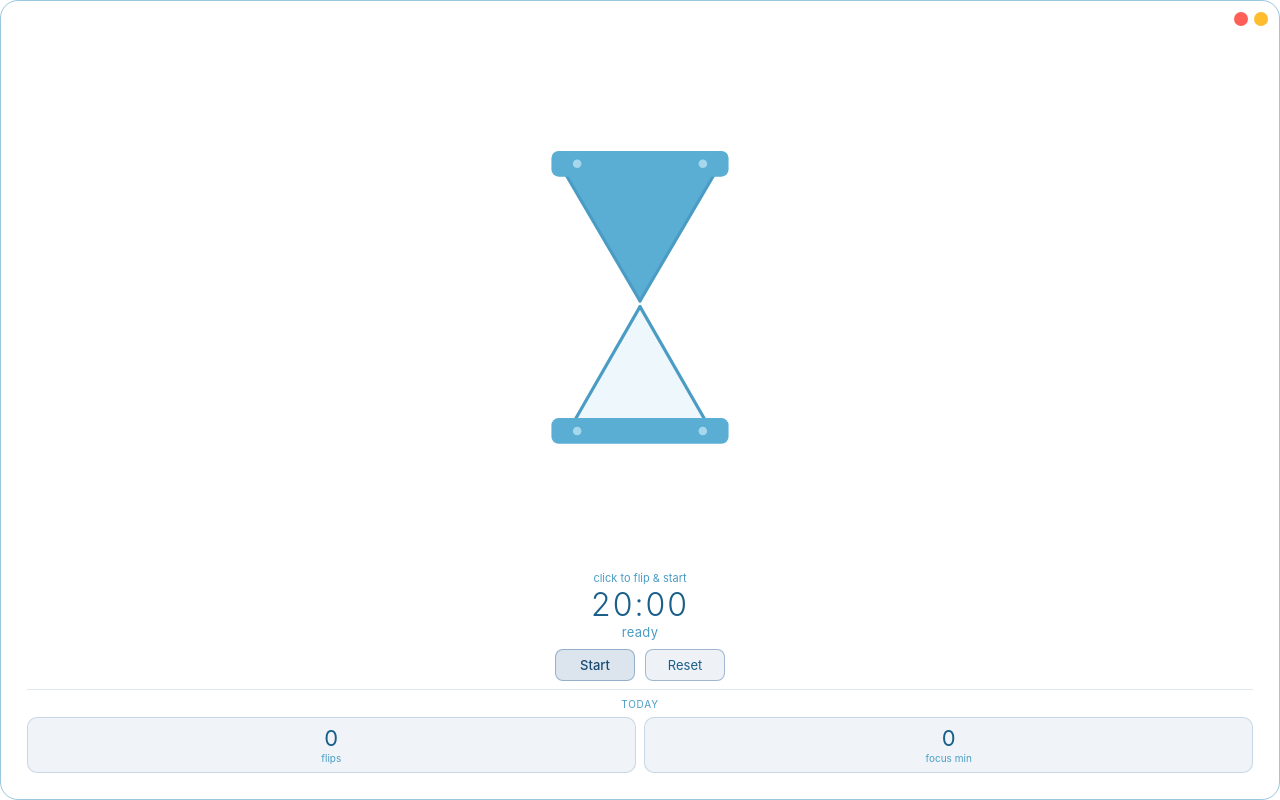
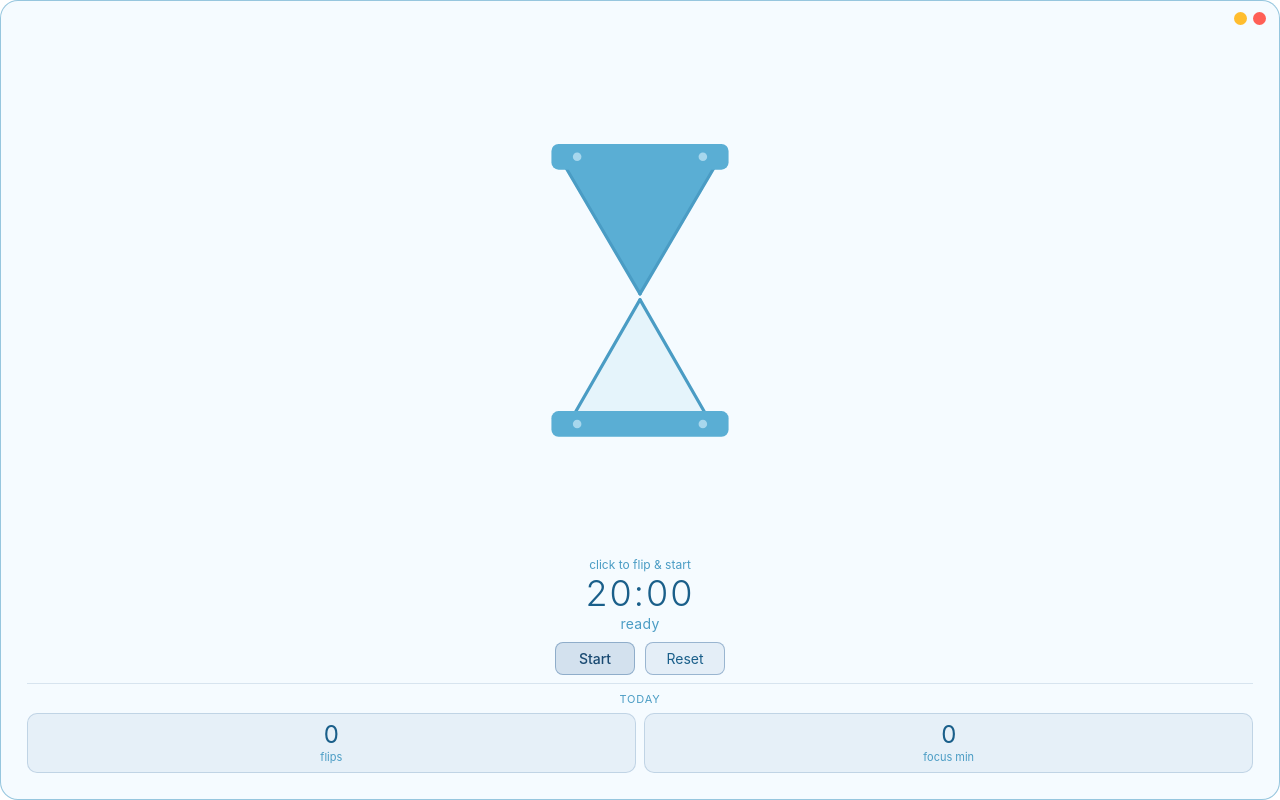
Before and after one commit to hesammoeinedin/focus-sand-clock, an Electron app: page index.html in a window 1280 px wide. Drawn offline with Linux system fonts and the light colour scheme; no server answers.

Commit message:
Polish UI: grouped buttons top-right, subtle background, larger fonts, fix mini expand

```diff
--- a/index.html
+++ b/index.html
@@ -19,7 +19,7 @@
     .widget {
       width: 100vw;
       height: 100vh;
-      background: transparent;
+      background: rgba(180,220,255,0.13);
       border-radius: 18px;
       border: 1.5px solid rgba(74,156,196,0.55);
       display: flex;
@@ -31,35 +31,28 @@
       -webkit-app-region: drag;
     }
 
-    .close-btn {
+    /* yellow + red grouped top-right */
+    .btn-group {
       position: absolute;
       top: clamp(6px, 1.5vw, 12px);
-      right: clamp(22px, 6vw, 32px);
-      width: clamp(10px, 2.5vw, 14px);
-      height: clamp(10px, 2.5vw, 14px);
+      right: clamp(8px, 2vw, 14px);
+      display: flex;
+      gap: 6px;
+      align-items: center;
+      -webkit-app-region: no-drag;
+      z-index: 10;
+    }
+    .dot-btn {
+      width: clamp(10px, 2.5vw, 13px);
+      height: clamp(10px, 2.5vw, 13px);
       border-radius: 50%;
-      background: #ff5f56;
       border: none;
       cursor: pointer;
-      z-index: 10;
-      -webkit-app-region: no-drag;
     }
-    .close-btn:hover { background: #ff2d20; }
-
-    .mini-btn {
-      position: absolute;
-      top: clamp(6px, 1.5vw, 12px);
-      right: clamp(6px, 1.5vw, 12px);
-      width: clamp(10px, 2.5vw, 14px);
-      height: clamp(10px, 2.5vw, 14px);
-      border-radius: 50%;
-      background: #ffbd2e;
-      border: none;
-      cursor: pointer;
-      z-index: 10;
-      -webkit-app-region: no-drag;
-    }
-    .mini-btn:hover { background: #ffaa00; }
+    .dot-btn.yel { background: #ffbd2e; }
+    .dot-btn.yel:hover { background: #ffaa00; }
+    .dot-btn.red { background: #ff5f56; }
+    .dot-btn.red:hover { background: #ff2d20; }
 
     .hg-wrap {
       cursor: pointer;
@@ -81,7 +74,7 @@
     .hg-wrap:active { transform: scale(0.97); }
 
     .flip-hint {
-      font-size: clamp(8px, 1.8vw, 11px);
+      font-size: clamp(9px, 2vw, 12px);
       color: #4a9cc4;
       margin-top: 2px;
       margin-bottom: 2px;
@@ -89,7 +82,7 @@
     }
 
     .time-display {
-      font-size: clamp(18px, 5vw, 32px);
+      font-size: clamp(22px, 6vw, 36px);
       font-weight: 300;
       color: #1a5f8a;
       letter-spacing: 2px;
@@ -99,7 +92,7 @@
     }
 
     .status {
-      font-size: clamp(9px, 2vw, 13px);
+      font-size: clamp(11px, 2.2vw, 14px);
       color: #4a9cc4;
       letter-spacing: 0.3px;
       min-height: 1.4em;
@@ -108,7 +101,7 @@
     }
 
     .done-banner {
-      font-size: clamp(9px, 1.9vw, 12px);
+      font-size: clamp(10px, 2vw, 13px);
       color: #1a6a40;
       background: rgba(46,125,79,0.10);
       border: 1px solid rgba(46,125,79,0.25);
@@ -135,7 +128,7 @@
       color: #1a5f8a;
       border-radius: 8px;
       padding: clamp(4px, 1vw, 7px) clamp(10px, 3vw, 18px);
-      font-size: clamp(9px, 2vw, 13px);
+      font-size: clamp(11px, 2.2vw, 14px);
       cursor: pointer;
       transition: background 0.15s;
       font-family: inherit;
@@ -161,7 +154,7 @@
     .stats-section { width: 100%; flex-shrink: 0; }
 
     .stats-label {
-      font-size: clamp(7px, 1.6vw, 10px);
+      font-size: clamp(8px, 1.8vw, 11px);
       color: #4a9cc4;
       letter-spacing: 0.8px;
       text-transform: uppercase;
@@ -184,14 +177,14 @@
     }
 
     .stat-val {
-      font-size: clamp(14px, 4vw, 22px);
+      font-size: clamp(16px, 4.5vw, 24px);
       font-weight: 400;
       color: #1a5f8a;
       line-height: 1.1;
     }
 
     .stat-lbl {
-      font-size: clamp(7px, 1.6vw, 10px);
+      font-size: clamp(8px, 1.8vw, 11px);
       color: #4a9cc4;
       margin-top: 2px;
     }
@@ -215,18 +208,34 @@
       height: 100vh;
       border-radius: 14px;
       border: 1.5px solid rgba(74,156,196,0.55);
-      background: transparent;
+      background: rgba(180,220,255,0.13);
       flex-direction: column;
       align-items: center;
       justify-content: center;
-      gap: 2px;
+      gap: 3px;
+      position: relative;
+      /* no -webkit-app-region here so clicks register for expand */
+    }
+    .mini-drag {
+      position: absolute;
+      inset: 0;
+      -webkit-app-region: drag;
+      border-radius: 14px;
+      z-index: 0;
+    }
+    .mini-content {
+      position: relative;
+      z-index: 1;
+      display: flex;
+      flex-direction: column;
+      align-items: center;
+      gap: 3px;
+      -webkit-app-region: no-drag;
       cursor: pointer;
-      position: relative;
-      -webkit-app-region: drag;
     }
     .mini-view svg { width: 28px; height: auto; display: block; }
     .mini-time-lbl {
-      font-size: 11px;
+      font-size: 12px;
       font-weight: 400;
       color: #1a5f8a;
       letter-spacing: 1px;
@@ -238,6 +247,7 @@
       position: absolute;
       top: 6px; right: 6px;
       display: none;
+      z-index: 2;
     }
 
     body.is-mini .widget   { display: none; }
@@ -248,8 +258,11 @@
 
 <!-- FULL WIDGET -->
 <div class="widget">
-  <button class="close-btn" onclick="closeApp()" title="Close"></button>
-  <button class="mini-btn"  onclick="toggleMini()" title="Mini mode"></button>
+
+  <div class="btn-group">
+    <button class="dot-btn yel" onclick="toggleMini()" title="Mini mode"></button>
+    <button class="dot-btn red" onclick="closeApp()"   title="Close"></button>
+  </div>
 
   <div class="hg-wrap" id="hgWrap" onclick="flipClock()">
     <svg viewBox="0 0 140 220" preserveAspectRatio="xMidYMid meet">
@@ -258,30 +271,24 @@
         <clipPath id="botClip"><polygon points="16,208 124,208 70,114"/></clipPath>
       </defs>
 
-      <!-- glass panels -->
       <polygon points="16,18 124,18 70,110"  fill="rgba(90,174,212,0.10)"/>
       <polygon points="16,208 124,208 70,114" fill="rgba(90,174,212,0.10)"/>
 
-      <!-- top sand -->
       <g clip-path="url(#topClip)">
         <rect id="sandTop" x="10" y="18" width="120" height="92" fill="#5aaed4"/>
       </g>
-      <!-- bottom sand -->
       <g clip-path="url(#botClip)">
         <rect id="sandBot" x="10" y="208" width="120" height="0" fill="#5aaed4"/>
       </g>
 
-      <!-- falling stream -->
       <line id="stream" x1="70" y1="113" x2="70" y2="130"
             stroke="#5aaed4" stroke-width="1.8" stroke-linecap="round"/>
 
-      <!-- frame lines -->
       <line x1="16"  y1="18"  x2="70" y2="110" stroke="#4a9cc4" stroke-width="2.2" stroke-linecap="round"/>
       <line x1="124" y1="18"  x2="70" y2="110" stroke="#4a9cc4" stroke-width="2.2" stroke-linecap="round"/>
       <line x1="16"  y1="208" x2="70" y2="114" stroke="#4a9cc4" stroke-width="2.2" stroke-linecap="round"/>
       <line x1="124" y1="208" x2="70" y2="114" stroke="#4a9cc4" stroke-width="2.2" stroke-linecap="round"/>
 
-      <!-- caps -->
       <rect x="8" y="5"   width="124" height="18" rx="5" fill="#5aaed4"/>
       <rect x="8" y="192" width="124" height="18" rx="5" fill="#5aaed4"/>
       <circle cx="26"  cy="14"  r="3" fill="#c8e8f8" opacity="0.7"/>
@@ -316,10 +323,14 @@
       </div>
     </div>
   </div>
+
 </div>
 
 <!-- MINI WIDGET -->
-<div class="mini-view" id="miniView" onclick="toggleMini()">
+<div class="mini-view" id="miniView">
+  <div class="mini-drag"></div>
+  <div class="mini-run-dot" id="miniRunDot"></div>
+  <div class="mini-content" onclick="toggleMini()">
     <svg viewBox="0 0 140 220" preserveAspectRatio="xMidYMid meet">
       <defs>
         <clipPath id="mtC"><polygon points="16,18 124,18 70,110"/></clipPath>
@@ -327,7 +338,7 @@
       </defs>
       <polygon points="16,18 124,18 70,110"  fill="rgba(90,174,212,0.10)"/>
       <polygon points="16,208 124,208 70,114" fill="rgba(90,174,212,0.10)"/>
-    <g clip-path="url(#mtC)"><rect id="miniSandTop" x="10" y="18" width="120" height="92" fill="#5aaed4"/></g>
+      <g clip-path="url(#mtC)"><rect id="miniSandTop" x="10" y="18"  width="120" height="92" fill="#5aaed4"/></g>
       <g clip-path="url(#mbC)"><rect id="miniSandBot" x="10" y="208" width="120" height="0"  fill="#5aaed4"/></g>
       <line x1="16"  y1="18"  x2="70" y2="110" stroke="#4a9cc4" stroke-width="2.2" stroke-linecap="round"/>
       <line x1="124" y1="18"  x2="70" y2="110" stroke="#4a9cc4" stroke-width="2.2" stroke-linecap="round"/>
@@ -337,14 +348,14 @@
       <rect x="8" y="192" width="124" height="18" rx="5" fill="#5aaed4"/>
     </svg>
     <div class="mini-time-lbl" id="miniTimeLbl">20:00</div>
-  <div class="mini-run-dot" id="miniRunDot"></div>
+  </div>
 </div>
 
 <script>
 const { ipcRenderer } = require('electron')
 
-function closeApp()    { ipcRenderer.send('close-app') }
-function toggleMini()  { ipcRenderer.send('toggle-mini') }
+function closeApp()   { ipcRenderer.send('close-app') }
+function toggleMini() { ipcRenderer.send('toggle-mini') }
 
 ipcRenderer.on('mini-state', (_, isMini) => {
   document.body.classList.toggle('is-mini', isMini)
@@ -384,20 +395,18 @@ function updateSand() {
   const topH = Math.round(pct * 92)
   const botH = 92 - topH
 
-  // full view
   document.getElementById('sandTop').setAttribute('y', 18 + (92 - topH))
   document.getElementById('sandTop').setAttribute('height', topH)
   document.getElementById('sandBot').setAttribute('y', 208 - botH)
   document.getElementById('sandBot').setAttribute('height', botH)
 
-  // mini view
   document.getElementById('miniSandTop').setAttribute('y', 18 + (92 - topH))
   document.getElementById('miniSandTop').setAttribute('height', topH)
   document.getElementById('miniSandBot').setAttribute('y', 208 - botH)
   document.getElementById('miniSandBot').setAttribute('height', botH)
 
   const showStream = running && remaining > 0
-  document.getElementById('stream').style.display = showStream ? 'block' : 'none'
+  document.getElementById('stream').style.display    = showStream ? 'block' : 'none'
   document.getElementById('miniRunDot').style.display = (running && remaining > 0) ? 'block' : 'none'
 }
 
@@ -424,7 +433,7 @@ function tick() {
   remaining--
   addSecondToStats()
   const t = fmt(remaining)
-  document.getElementById('timeDisp').textContent = t
+  document.getElementById('timeDisp').textContent  = t
   document.getElementById('miniTimeLbl').textContent = t
   document.getElementById('statusTxt').textContent = 'focusing…'
   updateSand()
@@ -451,10 +460,10 @@ function resetClock() {
   remaining = DURATION
   secondsThisMinute = 0
   const t = fmt(remaining)
-  document.getElementById('timeDisp').textContent = t
+  document.getElementById('timeDisp').textContent   = t
   document.getElementById('miniTimeLbl').textContent = t
-  document.getElementById('startBtn').textContent = 'Start'
-  document.getElementById('statusTxt').textContent = 'ready'
+  document.getElementById('startBtn').textContent   = 'Start'
+  document.getElementById('statusTxt').textContent  = 'ready'
   document.getElementById('doneBanner').style.display = 'none'
   updateSand()
 }
@@ -474,12 +483,12 @@ function flipClock() {
   document.getElementById('flipCount').textContent = stats.flips
 
   const t = fmt(remaining)
-  document.getElementById('timeDisp').textContent = t
+  document.getElementById('timeDisp').textContent   = t
   document.getElementById('miniTimeLbl').textContent = t
   updateSand()
 
   running = true
-  document.getElementById('startBtn').textContent = 'Pause'
+  document.getElementById('startBtn').textContent  = 'Pause'
   document.getElementById('statusTxt').textContent = 'focusing…'
   interval = setInterval(tick, 1000)
 }
```
Lines whose indentation alone changed are shown as unchanged.
